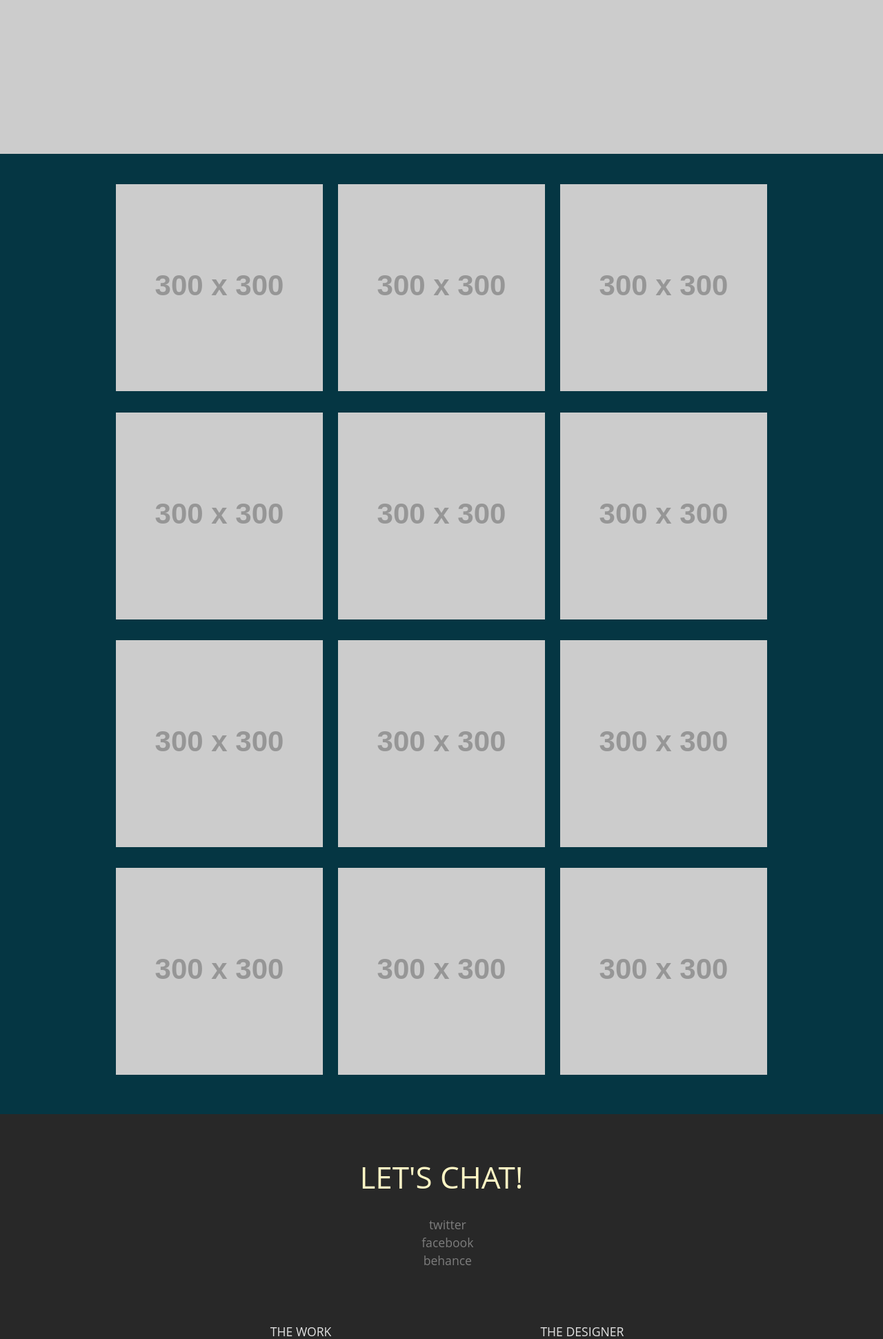
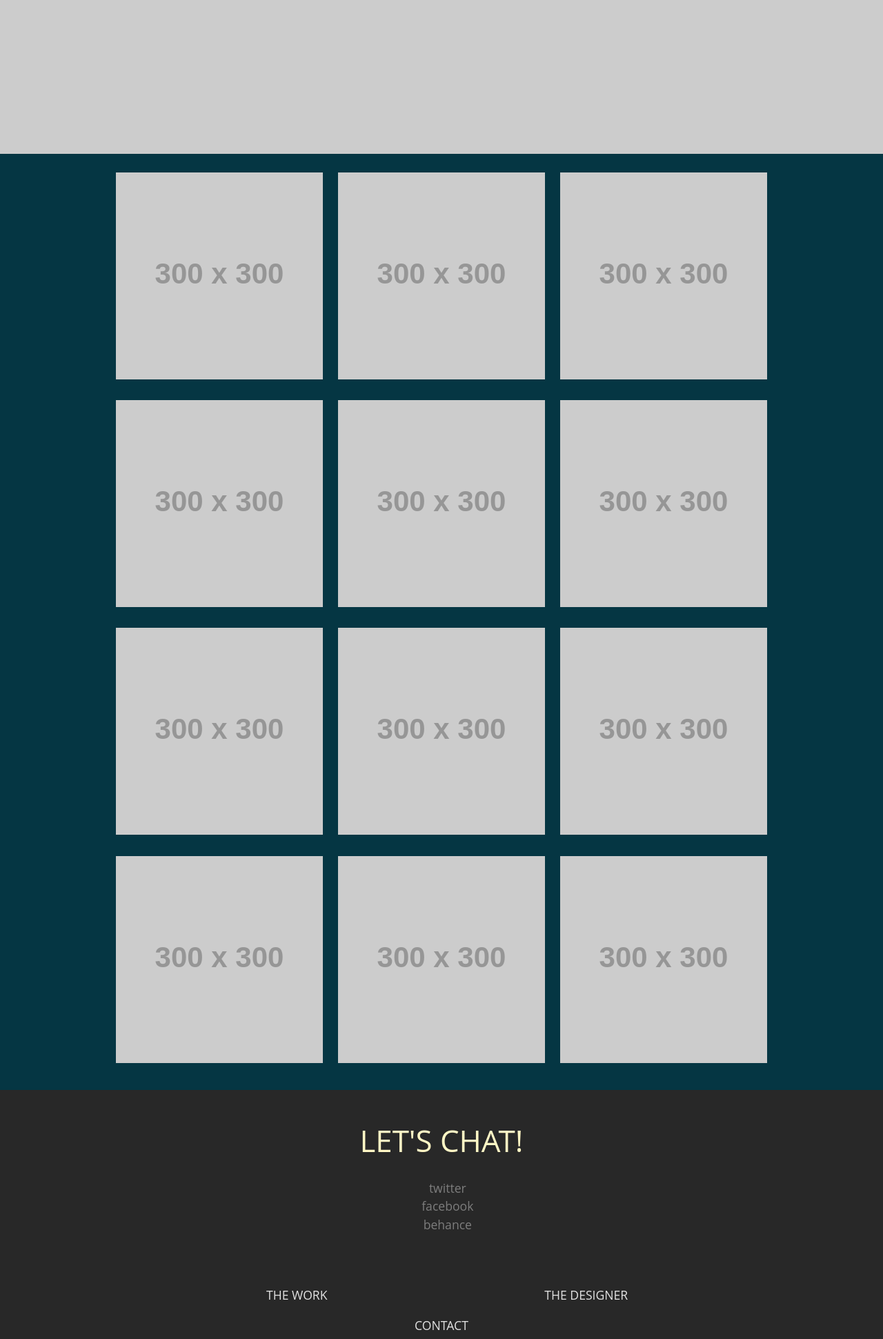
Before and after one commit to kaylaaraujo/kaylaaraujo.github.io, a PHP site: page /wireframe.html in a window 1280 px wide. Shown: the part 670-2611 px from the top of the page at 69% size. Run offline with PHP 8.4, Linux system fonts and the light colour scheme; grey boxes labelled with a size stand in for pictures from a placeholder-image service; some libraries are stand-ins or nearby versions.

Commit message:
changed section padding

```diff
--- a/css/demo.css
+++ b/css/demo.css
@@ -40,7 +40,7 @@ a, button {
 /* Top Navigation Style */
 
 section {
-	padding: 2em;
+	padding: 1em;
 	text-align: center;
 	margin: 0 auto;
 	clear: both;
```
